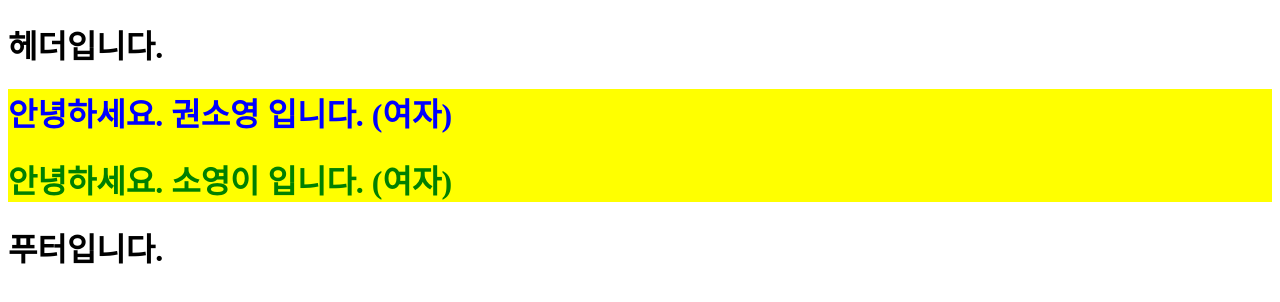
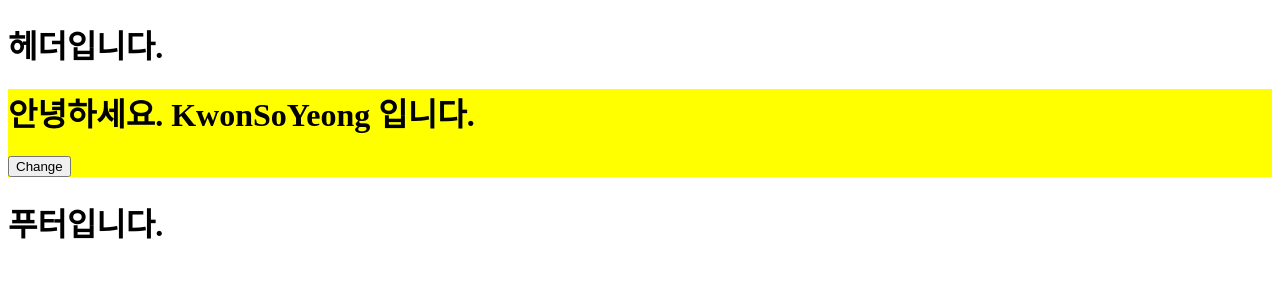
Before and after one commit to ddo0ii/codingstar, a React (Create React App) app: page / in a window 1280 px wide. Shown: the top 302 px of the page. Built offline with nearby package versions, Linux system fonts and the light colour scheme.

Commit message:
State 알아보기 - console에만 찍힘

```diff
--- a/src/App.js
+++ b/src/App.js
@@ -9,7 +9,6 @@ function App() {
       <Header />
       <Wrapper>
         <Main name="권소영" color="blue" />
-        <Main name="소영이" color="green" />
       </Wrapper>
       <Footer />
     </div>
--- a/src/component/Main.js
+++ b/src/component/Main.js
@@ -1,27 +1,19 @@
 import React from "react";
-import PropTypes from "prop-types"; //프로퍼티 타입을 지정해주기 위해 사용
 
-function Main({ name, color, maleYn }) {
-  const msg = maleYn ? "남자" : "여자";
+const Main = () => {
+  let myName = "KwonSoYeong";
+
+  function changeName() {
+    myName = myName === "KwonSoYeong" ? "KimSoYeong" : "KwonSoYeong";
+    console.log(myName);
+  }
+
   return (
     <div>
-      <main>
-        <h1 style={{ color }}>
-          안녕하세요. {name} 입니다. ({msg})
-        </h1>
-      </main>
+      <h1>안녕하세요. {myName} 입니다.</h1>
+      <button onClick={changeName}>Change</button>
     </div>
   );
-}
-
-// 프로퍼티 타입 지정 및 필수값 설정
-Main.propTypes = {
-  name: PropTypes.string.isRequired,
-};
-
-// 프로퍼티 기본 값 지정
-Main.defaultProps = {
-  name: "디폴트",
 };
 
 export default Main;
```
